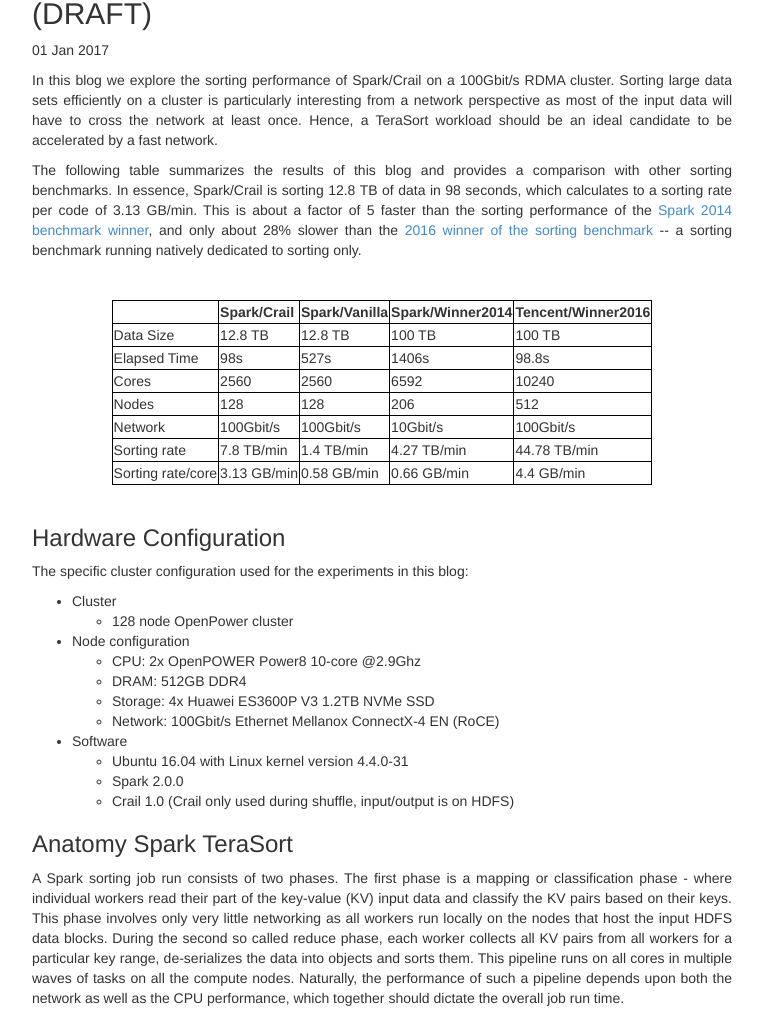
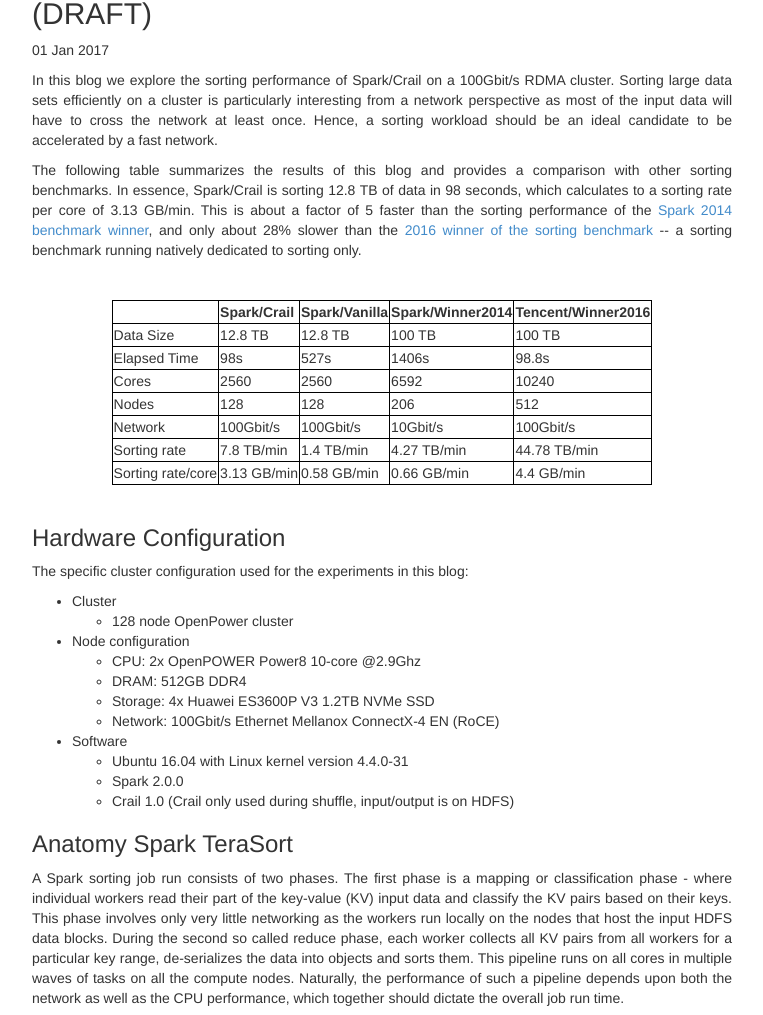
Before and after one commit to apache/incubator-crail-website, a Jekyll site: the page built from _posts/blog/2017-01-1-sorting.md, in a window 1280 px wide and 1400 px high. Shown: the part 132-1147 px from the top of the window, without its empty margins (258-1021 px from the left). Built offline with Jekyll 4.4.1, drawn with Linux system fonts in a browser that asks for light colours; comment, search, counter and statistics services are not loaded.

Commit message:
Update 2017-01-1-sorting.md

```diff
--- a/_posts/blog/2017-01-1-sorting.md
+++ b/_posts/blog/2017-01-1-sorting.md
@@ -8,10 +8,10 @@
 
 <div style="text-align: justify">
 <p>
-In this blog we explore the sorting performance of Spark/Crail on a 100Gbit/s RDMA cluster. Sorting large data sets efficiently on a cluster is particularly interesting from a network perspective as most of the input data will have to cross the network at least once. Hence, a TeraSort workload should be an ideal candidate to be accelerated by a fast network.
+In this blog we explore the sorting performance of Spark/Crail on a 100Gbit/s RDMA cluster. Sorting large data sets efficiently on a cluster is particularly interesting from a network perspective as most of the input data will have to cross the network at least once. Hence, a sorting workload should be an ideal candidate to be accelerated by a fast network.
 </p>
 <p>
-The following table summarizes the results of this blog and provides a comparison with other sorting benchmarks. In essence, Spark/Crail is sorting 12.8 TB of data in 98 seconds, which calculates to a sorting rate per code of 3.13 GB/min. This is about a factor of 5 faster than the sorting performance of the <a href="https://databricks.com/blog/2014/11/05/spark-officially-sets-a-new-record-in-large-scale-sorting.html">Spark 2014 benchmark winner</a>, and only about 28% slower than the <a href="http://sortbenchmark.org/TencentSort2016.pdf">2016 winner of the sorting benchmark</a> -- a sorting benchmark running natively dedicated to sorting only.
+The following table summarizes the results of this blog and provides a comparison with other sorting benchmarks. In essence, Spark/Crail is sorting 12.8 TB of data in 98 seconds, which calculates to a sorting rate per core of 3.13 GB/min. This is about a factor of 5 faster than the sorting performance of the <a href="https://databricks.com/blog/2014/11/05/spark-officially-sets-a-new-record-in-large-scale-sorting.html">Spark 2014 benchmark winner</a>, and only about 28% slower than the <a href="http://sortbenchmark.org/TencentSort2016.pdf">2016 winner of the sorting benchmark</a> -- a sorting benchmark running natively dedicated to sorting only.
 </p>
 </div>
 <br>
@@ -104,7 +104,7 @@
 <div style="text-align: justify">
 <p>
 A Spark sorting job  run consists of two phases. The first phase is a mapping or classification phase - where individual workers
-read their part of the key-value (KV) input data and classify the KV pairs based on their keys. This phase involves only very little networking as all workers run locally on the nodes that host the input HDFS data blocks. During the second so called reduce phase, each worker collects all KV pairs from all workers for a particular key range, de-serializes the data into objects and sorts them. This pipeline runs on all cores in multiple waves of tasks on all the compute nodes. Naturally, the performance of such a pipeline depends upon both the network as well as the CPU performance, which together should dictate the overall job run time.
+read their part of the key-value (KV) input data and classify the KV pairs based on their keys. This phase involves only very little networking as the workers run locally on the nodes that host the input HDFS data blocks. During the second so called reduce phase, each worker collects all KV pairs from all workers for a particular key range, de-serializes the data into objects and sorts them. This pipeline runs on all cores in multiple waves of tasks on all the compute nodes. Naturally, the performance of such a pipeline depends upon both the network as well as the CPU performance, which together should dictate the overall job run time.
 </p>
 </div>
 
```
